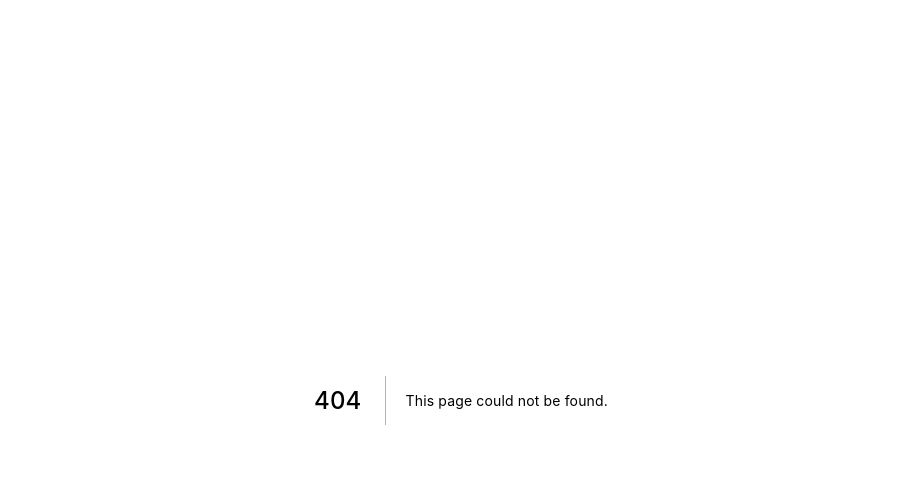
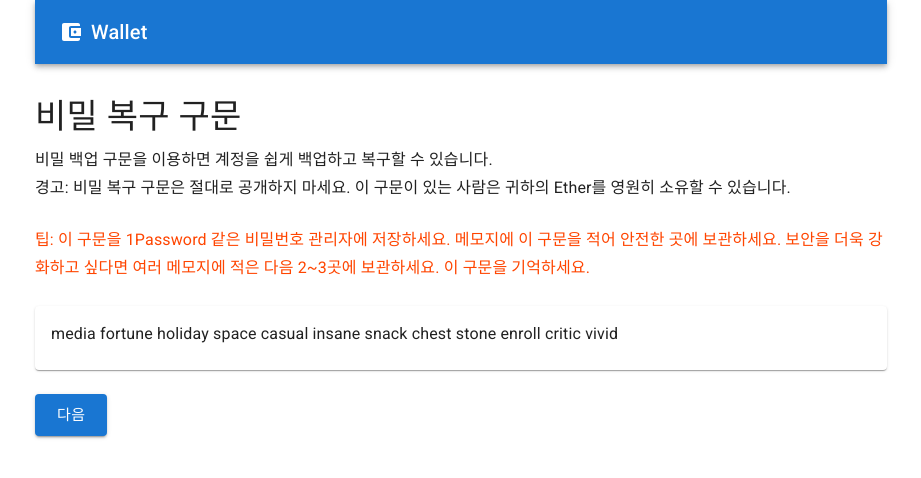
Before and after one commit to seonghyeonkimm/crypto-wallet, a Next.js app in the folder apps/wallet/: page /seed-phrase in a window 1280 px wide. Before the commit this address had no page. Shown: the top 478 px of the page, without its empty margins (179-1100 px from the left). Built offline with nearby package versions, Linux system fonts and the light colour scheme.

Commit message:
Add /seed-phrase Page

```diff
--- /dev/null
+++ b/apps/wallet/pages/seed-phrase.tsx
@@ -0,0 +1,37 @@
+import { Typography, Button, Box, Card, CardContent } from "@mui/material";
+
+import { NextPageWithLayout } from "../types/next";
+import AppBarLayout from "../layouts/AppBarLayout";
+
+const SeedPhrasePage: NextPageWithLayout = () => {
+  return (
+    <Box mt={4}>
+      <Typography variant="h4">비밀 복구 구문</Typography>
+      <Box mt={1}>
+        <Typography variant="subtitle1" sx={{ whiteSpace: "pre-line" }}>
+          {`비밀 백업 구문을 이용하면 계정을 쉽게 백업하고 복구할 수 있습니다.
+          경고: 비밀 복구 구문은 절대로 공개하지 마세요. 이 구문이 있는 사람은 귀하의 Ether를 영원히 소유할 수 있습니다.`}
+        </Typography>
+        <br />
+        <Typography variant="subtitle1" sx={{ color: "orangered" }}>
+          팁: 이 구문을 1Password 같은 비밀번호 관리자에 저장하세요. 메모지에 이
+          구문을 적어 안전한 곳에 보관하세요. 보안을 더욱 강화하고 싶다면 여러
+          메모지에 적은 다음 2~3곳에 보관하세요. 이 구문을 기억하세요.
+        </Typography>
+      </Box>
+      <Card sx={{ marginTop: 3, marginBottom: 3 }}>
+        <CardContent>
+          media fortune holiday space casual insane snack chest stone enroll
+          critic vivid
+        </CardContent>
+      </Card>
+      <Button variant="contained" size="large">
+        다음
+      </Button>
+    </Box>
+  );
+};
+
+SeedPhrasePage.Layout = AppBarLayout;
+
+export default SeedPhrasePage;
```
